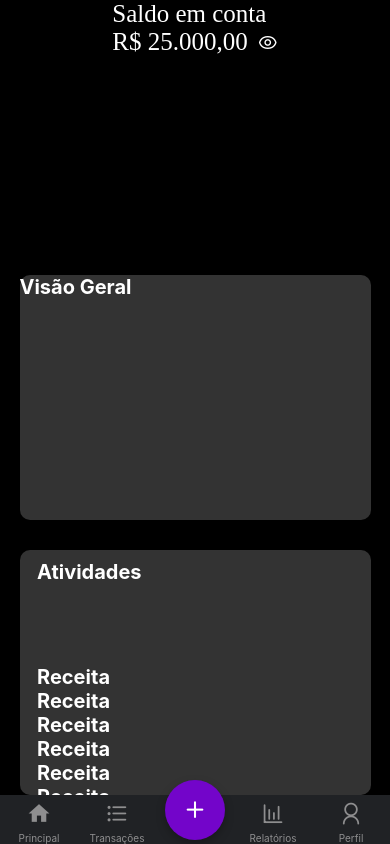
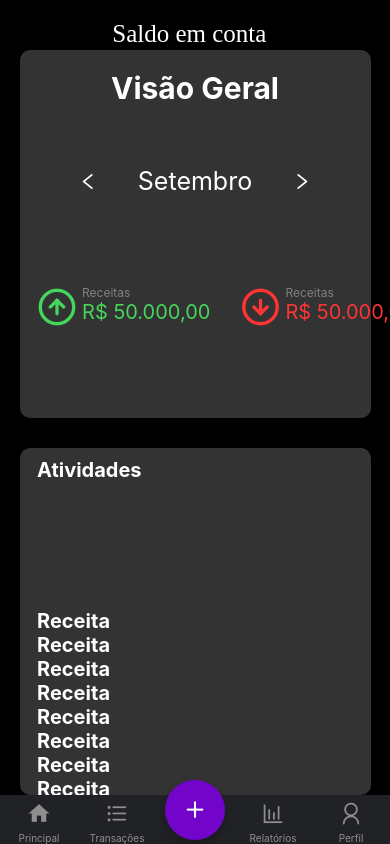
Before and after one commit to MoneyHubOrg/front, a React Native app: screen /New in a window 390 px wide. Built offline with nearby package versions, Linux system fonts and the light colour scheme.

Commit message:
field visao geral feito com dados mocados

```diff
--- a/src/components/SaldoEmConta/index.js
+++ b/src/components/SaldoEmConta/index.js
@@ -18,8 +18,9 @@ export default function SaldoEmConta(){
 
 const styles = StyleSheet.create({
   container:{
-    flex:1,
-    backgroundColor: 'black'
+    flex:0,
+    backgroundColor: 'black',
+    marginTop: 20,
   },
   field:{
     flexDirection: 'row',
@@ -29,6 +30,6 @@ const styles = StyleSheet.create({
   text: {
     color: 'white',
     fontSize: 25,
-    fontFamily: 'Montserrat-Bold'
+    fontFamily: 'Montserrat-Bold',
   }
 })
--- a/src/components/VisaoGeral/index.js
+++ b/src/components/VisaoGeral/index.js
@@ -1,13 +1,39 @@
 import React from 'react';
 import { View, Text, StyleSheet } from 'react-native';
 
-import AntDesign from 'react-native-vector-icons/AntDesign';
+import Arrows from 'react-native-vector-icons/AntDesign';
+import ArrowsUpDown from 'react-native-vector-icons/Feather';
 
 export default function VisaoGeral(){
 
   return(
     <View style={styles.container}>
       <Text style={styles.text}>Visão Geral</Text>
+
+      <View style={styles.field}>
+        <Arrows name="left" color='white' size={20} />
+        <Text style={styles.mes}>Setembro</Text>
+        <Arrows name="right" color='white' size={20} />
+      </View>
+
+      <View style={styles.EconomyStatusField}>
+        <View style={styles.EconomyStatus}>
+        <ArrowsUpDown name="arrow-up-circle" color='#45D75C' size={40}/>
+          <View>
+            <Text style={styles.title_EconomyStatus}>Receitas</Text>
+            <Text style={styles.number_receitas}>R$ 50.000,00</Text>
+          </View>
+        </View>
+
+        <View style={styles.EconomyStatus}>
+        <ArrowsUpDown name="arrow-down-circle" color='#FF3434' size={40}/>
+          <View>
+            <Text style={styles.title_EconomyStatus}>Receitas</Text>
+            <Text style={styles.number_gastos}>R$ 50.000,00</Text>
+          </View>
+        </View>
+      </View>
+
     </View>
   )
 }
@@ -17,13 +43,49 @@ const styles = StyleSheet.create({
     flex:1,
     width: '90%',
     height: '20%',
-    alignItems: 'flex-start',
+    alignItems: 'center',
+    paddingTop: 20,
     backgroundColor: '#333333',
     borderRadius: 10,
   },
   text: {
     color: 'white',
-    fontSize: 20,
+    fontSize: 30,
     fontWeight: 'bold',
+  },
+  field:{
+    paddingTop: 60,
+    flexDirection: 'row',
+    alignItems: 'center',
+    gap: 40
+  },
+  mes: {
+    color: 'white',
+    fontSize: 25,
+    fontWeight: '400',
+  },
+  EconomyStatusField: {
+    width: '90%',
+    flex: 1,
+    flexDirection: 'row',
+    justifyContent: 'space-evenly',
+    alignItems: 'center',
+    gap: 30
+  },
+  EconomyStatus: {
+    gap: 5,
+    flexDirection: 'row',
+  },
+  title_EconomyStatus: {
+    color: '#828282',
+    fontSize: 12
+  },
+  number_receitas: {
+    color: '#45D75C',
+    fontSize: 20
+  },
+  number_gastos: {
+    color: '#FF3434',
+    fontSize: 20
   }
 })
```
Also changed, not shown: 1 other file (tests, documents, lock files or other folders).
